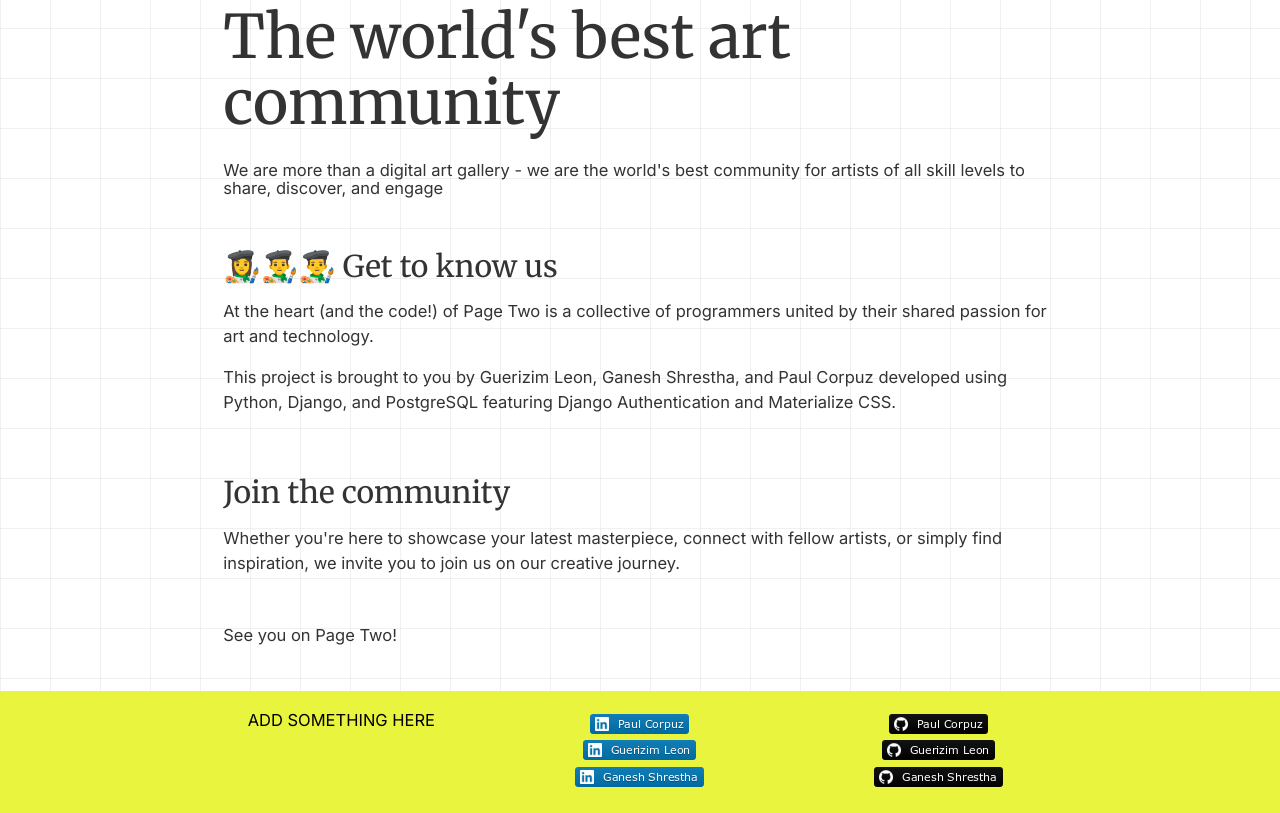
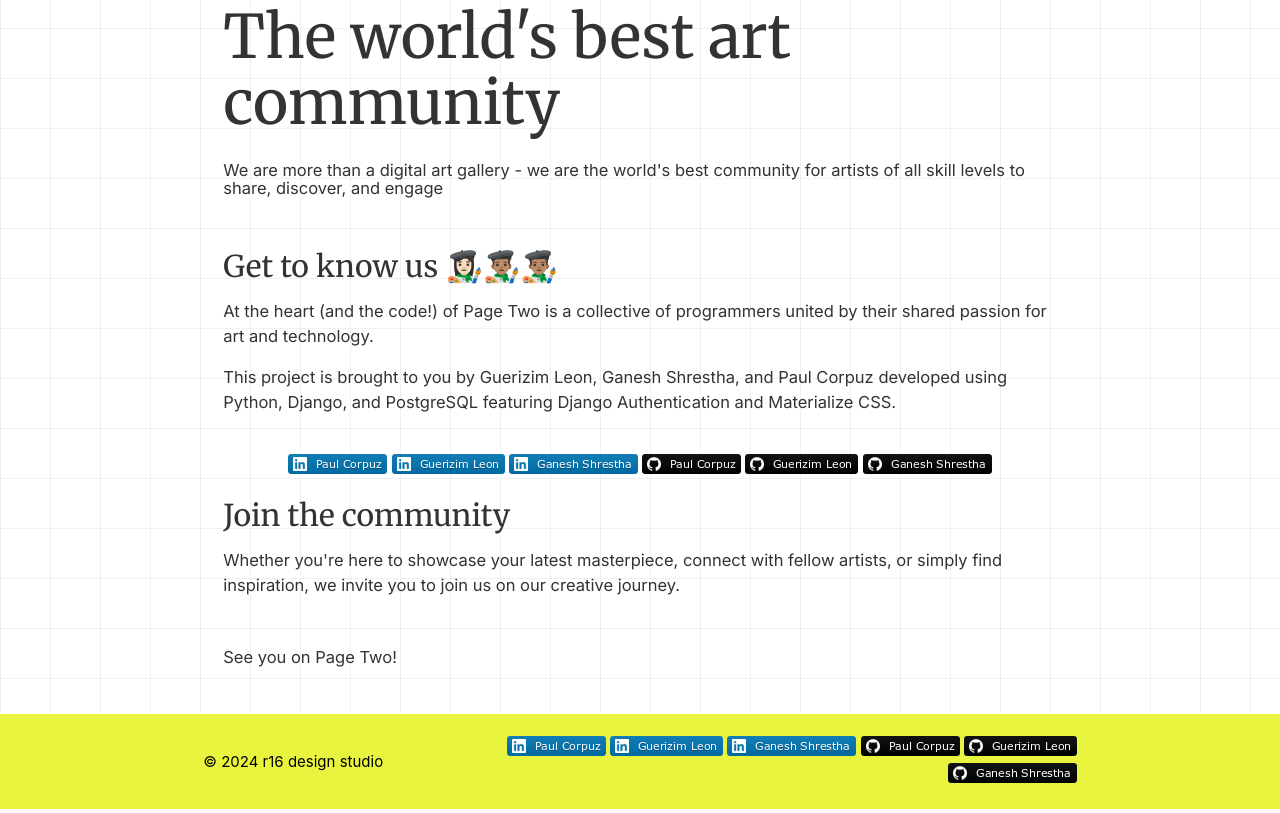
Before and after one commit to leon988/PG2, a Django app: page /about/ in a window 1280 px wide. Shown: the part 122-935 px from the top of the page. Run offline with Django 5.2, Linux system fonts and the light colour scheme.

Commit message:
edit footer, about

```diff
--- a/main_app/static/css/styles.css
+++ b/main_app/static/css/styles.css
@@ -109,6 +109,7 @@ footer.page-footer {
   text-align: right;
   background-color:rgb(232, 244, 61);
   color: #000000;
+  margin-bottom: 0;
 }
 
 /* Art List */
--- a/main_app/templates/about.html
+++ b/main_app/templates/about.html
@@ -8,11 +8,32 @@
             <h6 class="p">We are more than a digital art gallery - we are the world's best community for artists of all skill levels to share, discover, and engage</h6>
 
             <br>
-            <h4 class="h4">👩‍🎨👨‍🎨👨‍🎨 Get to know us</h4>
+            <h4 class="h4">Get to know us 👩🏻‍🎨👨🏽‍🎨👨🏽‍🎨 </h4>
             <p class="p"> At the heart (and the code!) of Page Two is a collective of programmers united by their shared passion for art and technology.</p>
             <p class="p">This project is brought to you by Guerizim Leon, Ganesh Shrestha, and Paul Corpuz developed using Python, Django, and PostgreSQL  featuring Django Authentication and Materialize CSS.</p>
+            <br>
+            <div class="col s12 center-align">
+                <a href="https://www.linkedin.com/in/paul-corpuz/">
+                    <img src="../static/images/LIPaul.png" alt="LI Paul">
+                </a>
+                <a href="https://www.linkedin.com/in/gueri-leon/">
+                    <img src="../static/images/LIGueri.png" alt="LI Gueri">
+                </a>
+                <a href="https://www.linkedin.com/in/ganeshrestha/">
+                    <img src="../static/images/LIGanesh.png" alt="LI Ganesh">
+                </a>
+                <a href="https://github.com/paulcorpuz/">
+                    <img src="../static/images/GHPaul.png" alt="GH Paul">
+                </a>
+                <a href="https://github.com/leon988">
+                    <img src="../static/images/GHGueri.png" alt="GH Gueri">
+                </a>
+                <a href="https://github.com/ganeshrestha97">
+                    <img src="../static/images/GHGanesh.png" alt="GH Ganesh">
+                </a>
+            </div>
+            <br>
 
-            <br>
             <h4 class="h4">Join the community</h4>
             <p>Whether you're here to showcase your latest masterpiece, connect with fellow artists, or simply find inspiration, we invite you to join us on our creative journey.</p>
             <br>
--- a/main_app/templates/base.html
+++ b/main_app/templates/base.html
@@ -69,48 +69,35 @@
     </main>
 
     <footer class="page-footer">
+        <br>
         <div class="container">
-            <div class="row">
-
-<!-- TODO: -->
-                <div class="col s12 m4">
-                    <p class="center-align">ADD SOMETHING HERE</p>
+            <div class="row valign-wrapper">
+                <div class="col s3 left-align">
+                    © 2024 r16 design studio
                 </div>
-
-
-                    <div class="col s12 m4 vertical-align center">
-                        <br>
+                <div class="col s9 right-align">
                     <a href="https://www.linkedin.com/in/paul-corpuz/">
                         <img src="{% static 'images/LIPaul.png' %}" alt="LI Paul">
                     </a>
-                        <br>
                     <a href="https://www.linkedin.com/in/gueri-leon/">
                         <img src="{% static 'images/LIGueri.png' %}" alt="LI Gueri">
                     </a>
-                        <br>
                     <a href="https://www.linkedin.com/in/ganeshrestha/">
                         <img src="{% static 'images/LIGanesh.png' %}" alt="LI Ganesh">
                     </a>
-                    </div>
-                    <div class="col s12 m4 vertical-align center">
-                        <br>
                     <a href="https://github.com/paulcorpuz/">
                         <img src="{% static 'images/GHPaul.png' %}" alt="GH Paul">
                     </a>
-                        <br>
                     <a href="https://github.com/leon988">
                         <img src="{% static 'images/GHGueri.png' %}" alt="GH Gueri">
                     </a>
-                        <br>
                     <a href="https://github.com/ganeshrestha97">
                         <img src="{% static 'images/GHGanesh.png' %}" alt="GH Ganesh">
                     </a>
                 </div>
             </div>
         </div>
-        </div>
     </footer>
-
 
 </body>
 
```
Also changed, not shown: README.md. Lines whose indentation alone changed are shown as unchanged.
